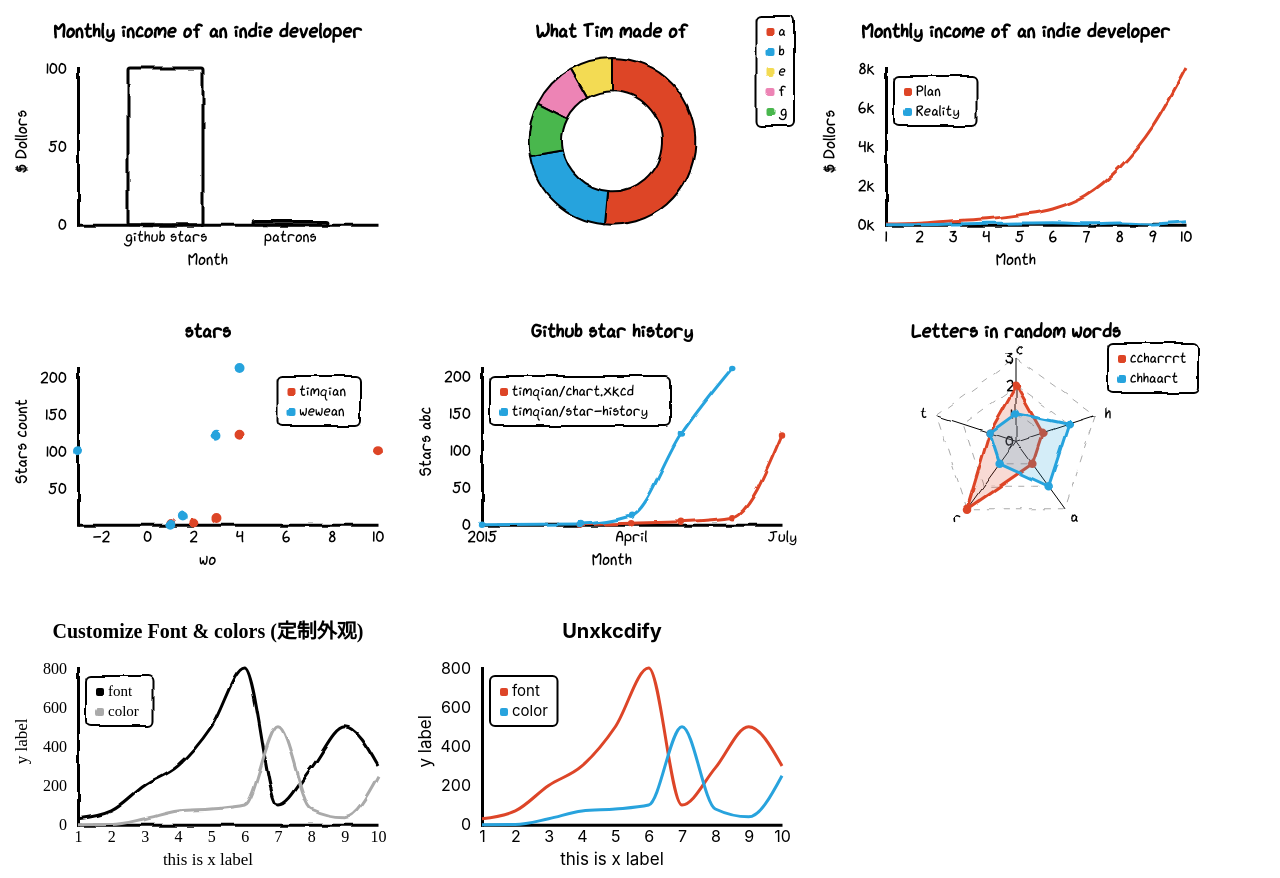
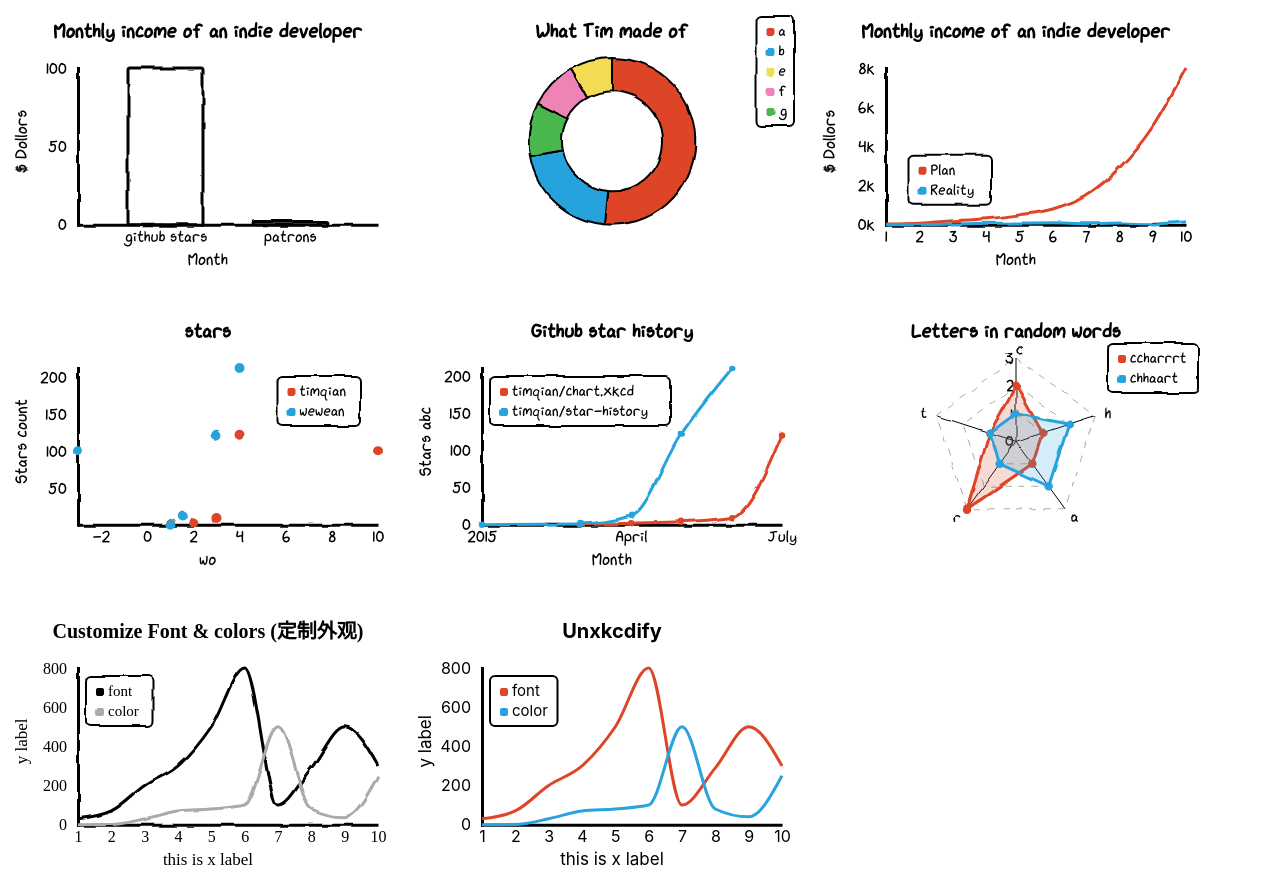
Before and after one commit to timqian/chart.xkcd, a website built with Parcel: page examples/npm/index.html in a window 1280 px wide. Shown: the top 878 px of the page. Built offline with nearby package versions, Linux system fonts and the light colour scheme; a web font is replaced by a local one.

Commit message:
Added legend position for Line to allow bottom

```diff
--- a/examples/npm/index.html
+++ b/examples/npm/index.html
@@ -12,6 +12,8 @@
     <div style="width: 400px; height: 300px; display: inline-block;"><svg class="radar-chart"></svg></div>
     <div style="width: 400px; height: 300px; display: inline-block;"><svg class="line-chart-cus"></svg></div>
     <div style="width: 400px; height: 300px; display: inline-block;"><svg class="line-chart-unxkcdify"></svg></div>
+    <div style="width: 800px; height: 600px; display: inline-block;"><svg class="line-chart-bottom-left"></svg></div>
+    <div style="width: 800px; height: 600px; display: inline-block;"><svg class="line-chart-bottom-right"></svg></div>
 
     <script src="./index.js"></script>
   </body>
--- a/examples/npm/index.js
+++ b/examples/npm/index.js
@@ -53,6 +53,49 @@ new chartXkcd.Line(svgLine, {
   },
   options: {
     // unxkcdify: true,
+    legendPosition: chartXkcd.config.positionType.downLeft,
+  },
+});
+
+const svgLineBottomLeft = document.querySelector('.line-chart-bottom-left');
+new chartXkcd.Line(svgLineBottomLeft, {
+  title: 'Line Bottom Left',
+  xLabel: 'Month',
+  yLabel: '$ Dollors',
+  data: {
+    labels: ['1', '2', '3', '4', '5', '6', '7', '8', '9', '10'],
+    datasets: [{
+      label: 'Plan',
+      data: [30, 70, 200, 300, 500, 800, 1500, 2900, 5000, 8000],
+    }, {
+      label: 'Reality',
+      data: [0, 1, 30, 70, 80, 100, 50, 80, 40, 150],
+    }],
+  },
+  options: {
+    // unxkcdify: true,
+    legendPosition: chartXkcd.config.positionType.downLeft,
+  },
+});
+
+const svgLineBottomRight = document.querySelector('.line-chart-bottom-right');
+new chartXkcd.Line(svgLineBottomRight, {
+  title: 'Line Bottom Right',
+  xLabel: 'Month',
+  yLabel: '$ Dollors',
+  data: {
+    labels: ['1', '2', '3', '4', '5', '6', '7', '8', '9', '10'],
+    datasets: [{
+      label: 'Plan',
+      data: [30, 70, 200, 300, 500, 800, 1500, 2900, 5000, 8000],
+    }, {
+      label: 'Reality',
+      data: [0, 1, 30, 70, 80, 100, 50, 80, 40, 150],
+    }],
+  },
+  options: {
+    // unxkcdify: true,
+    legendPosition: chartXkcd.config.positionType.downRight,
   },
 });
 
--- a/src/Line.js
+++ b/src/Line.js
@@ -232,8 +232,22 @@ class Line {
         position: { x: this.width - 3, y: 3, type: config.positionType.downLeft },
         unxkcdify: this.options.unxkcdify,
       });
+    } else if (this.options.legendPosition === config.positionType.downLeft) {
+      new Legend({
+        parent: graphPart,
+        items: legendItems,
+        position: { x: 120, y: this.height - 75, type: config.positionType.downLeft },
+        unxkcdify: this.options.unxkcdify,
+      });
+    } else if (this.options.legendPosition === config.positionType.downRight) {
+      new Legend({
+        parent: graphPart,
+        items: legendItems,
+        position: { x: this.width - 90, y: this.height - 75, type: config.positionType.downRight },
+        unxkcdify: this.options.unxkcdify,
+      });
     } else {
-      throw new Error('legendPosition only support upLeft and upRight for now');
+      throw new Error('legendPosition unknown, valid options are upRight, upLeft, downRight, downLeft');
     }
   }
 
--- a/src/components/Legend.js
+++ b/src/components/Legend.js
@@ -83,7 +83,7 @@ class Legend {
   _getUpLeftX() {
     if (
       this.position.type === config.positionType.upRight
-      || this.position.type === config.positionType.downRight
+       || this.position.type === config.positionType.downRight
     ) {
       return this.position.x;
     }
```
Also changed, not shown: docs/04-line.md (+2 -0 lines), 1 other file.
